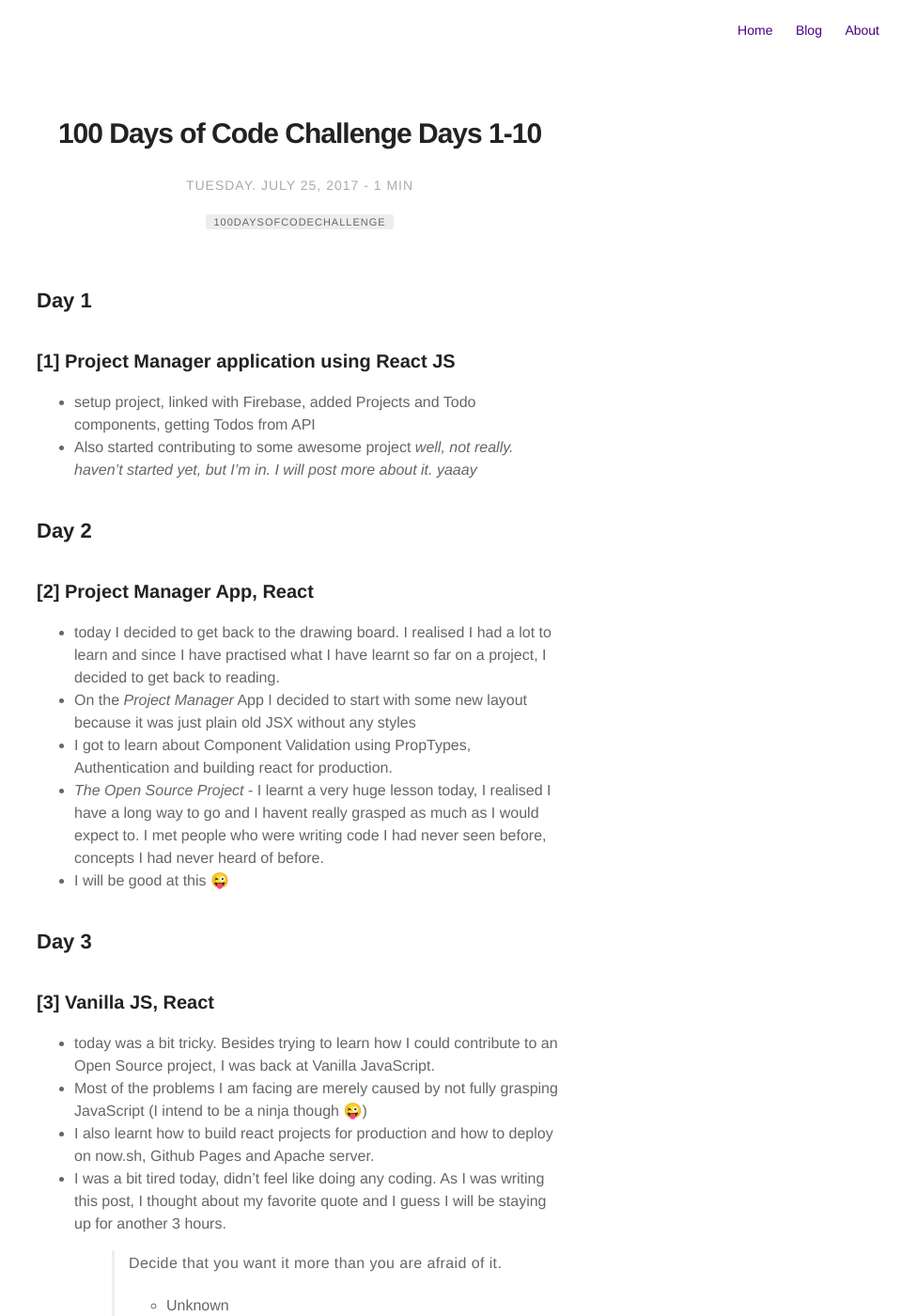
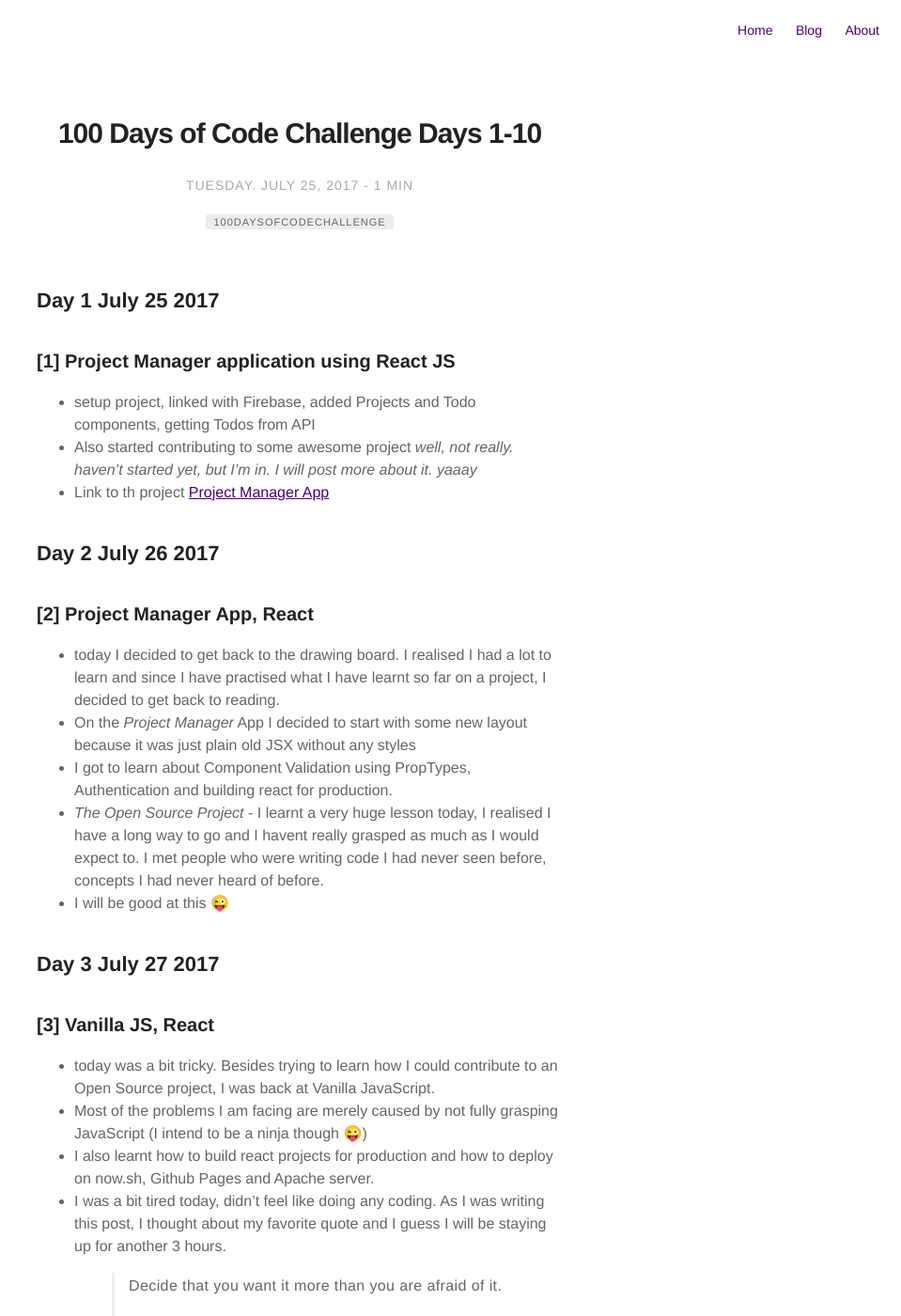
Before and after one commit to terrymafura/maffsojah.github.io, a Jekyll site: the page built from _posts/2017-07-25-100-Days-of-Code-Days-1-10.markdown, in a window 1280 px wide and 1400 px high. Shown: the whole window at 94% size, without its empty margins (321-1280 px from the left). Built offline with Jekyll 4.4.1, drawn with Linux system fonts in a browser that asks for light colours; emoji names are drawn with the system emoji font; comment, search, counter and statistics services are not loaded.

Commit message:
100 Days of Code Day 3

```diff
--- a/_posts/2017-07-25-100-Days-of-Code-Days-1-10.markdown
+++ b/_posts/2017-07-25-100-Days-of-Code-Days-1-10.markdown
@@ -10,12 +10,13 @@ author: terrymafura
 description: 100 Days of Code Challenge Days 1-10
 ---
 
-## Day 1
+## Day 1 July 25 2017
 ### [1] Project Manager application using React JS
 - setup project, linked with Firebase, added Projects and Todo components, getting Todos from API
 - Also started contributing to some awesome project *well, not really. haven't started yet, but I'm in. I will post more about it. yaaay*
+- Link to th project [Project Manager App](https://github.com/maffsojah/projectmanager)
 
-## Day 2
+## Day 2 July 26 2017
 ### [2] Project Manager App, React
 - today I decided to get back to the drawing board. I realised I had a lot to learn and since I have practised what I have learnt so far on a project, I decided to get back to reading.
 - On the *Project Manager* App I decided to start with some new layout because it was just plain old JSX without any styles
@@ -23,7 +24,7 @@ description: 100 Days of Code Challenge Days 1-10
 - *The Open Source Project*  - I learnt a very huge lesson today, I realised I have a long way to go and I havent really grasped as much as I would expect to. I met people who were writing code I had never seen before, concepts I had never heard of before.
 - I will be good at this :stuck_out_tongue_winking_eye:
 
-## Day 3
+## Day 3 July 27 2017
 ### [3] Vanilla JS, React
 - today was a bit tricky. Besides trying to learn how I could contribute to an Open Source project, I was back at Vanilla JavaScript.
 - Most of the problems I am facing are merely caused by not fully grasping JavaScript (I intend to be a ninja though :stuck_out_tongue_winking_eye:)
```
